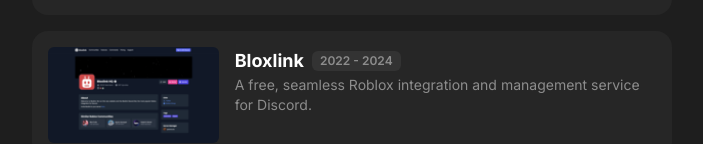
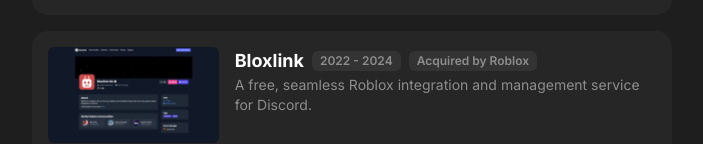
Before and after one commit to badosz0/badosz.com, a Next.js app: page / in a window 1280 px wide. Shown: the part 697-841 px from the top of the page, without its empty margins (288-991 px from the left). Built offline with nearby package versions, Linux system fonts and the light colour scheme; no server answers.

Commit message:
feat: bloxlink acquired

```diff
--- a/src/app/_components/Work.tsx
+++ b/src/app/_components/Work.tsx
@@ -8,9 +8,10 @@ type Props = {
   href: string;
   image: string;
   time: string;
+  extra?: string;
 };
 
-export function Work({ name, description, href, image, time }: Props) {
+export function Work({ name, description, href, image, time, extra }: Props) {
   return (
     <motion.a
       className="bg-card rounded-[16px] p-4 flex-col sm:flex-row flex gap-4"
@@ -24,6 +25,7 @@ export function Work({ name, description, href, image, time }: Props) {
         <div className="flex  items-center gap-2">
           <p className="text-lg font-bold text-white">{name}</p>
           <p className="text-xs text-secondary font-semibold bg-detail rounded-md px-2 py-0.5">{time}</p>
+          {extra && <p className="text-xs text-secondary font-semibold bg-detail rounded-md px-2 py-0.5">{extra}</p>}
         </div>
         <p className="text-sm leading-1 text-secondary">{description}</p>
       </div>
--- a/src/app/page.tsx
+++ b/src/app/page.tsx
@@ -51,6 +51,7 @@ export default function Page(): JSX.Element {
           href="https://blox.link/"
           image="/images/work/bloxlink.png"
           time="2022 - 2024"
+          extra="Acquired by Roblox"
         />
       </div>
       <div className="flex flex-col gap-4">
```
